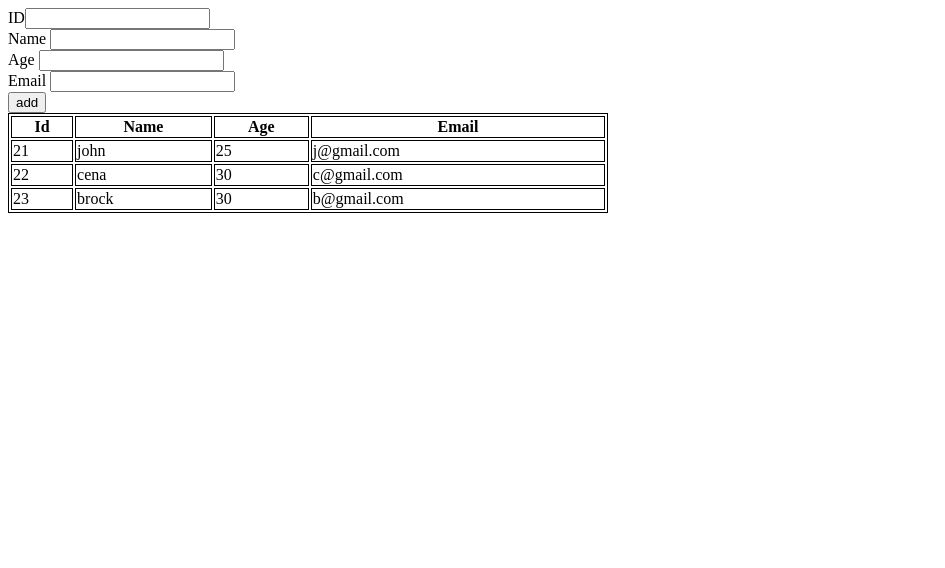
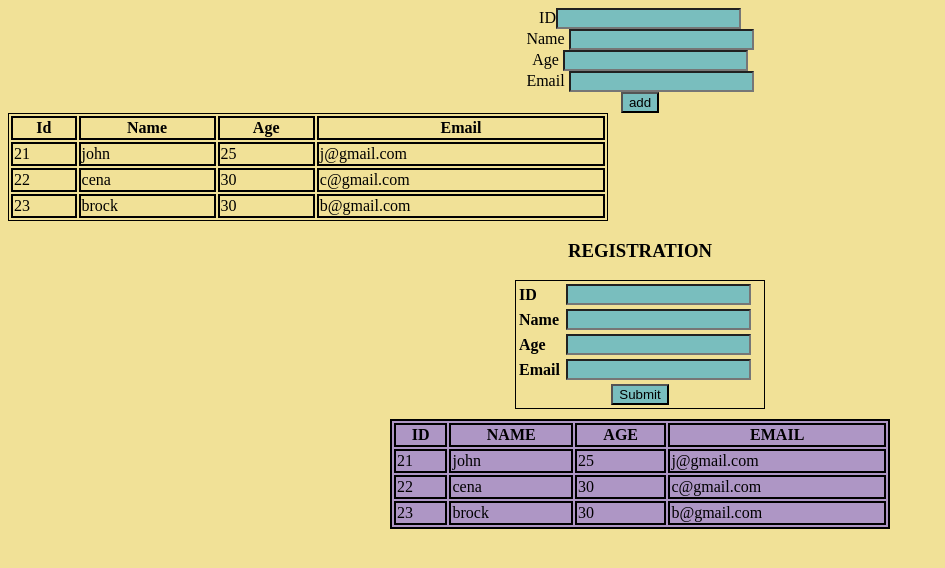
Before and after one commit to Roshanrobin80/django, a Django app: page /display in a window 1280 px wide. Shown: the top 568 px of the page, without its empty margins (0-945 px from the left). Run offline with Django 5.2, Linux system fonts and the light colour scheme.

Commit message:
Update display_user.html

```diff
--- a/project/templates/display_user.html
+++ b/project/templates/display_user.html
@@ -41,3 +41,96 @@
     </table>
 </body>
 </html>
+
+
+
+<!DOCTYPE html>
+<html lang="en">
+<head>
+    <meta charset="UTF-8">
+    <meta name="viewport" content="width=device-width, initial-scale=1.0">
+    <title>Document</title>
+    <style>
+        .tbl{
+            width: 500px;
+            margin-left: auto;
+            margin-right: auto;
+            margin-top: 10px;
+            background-color: rgb(174, 150, 197);
+        }
+        .tbl,td,th{
+            border: 2px solid black;
+        }
+        h3{
+            text-align: center;
+        }
+        form{
+            text-align: center;
+        }
+        .reg{
+
+            margin-left: auto;
+            margin-right: auto;
+            width: 250px;
+            text-align: left;
+
+        }
+        .t1,.t2{
+            border: 0;
+        }
+        input{
+            background-color: rgb(121, 190, 190);
+        }
+
+    </style>
+</head>
+<body style="background-color: rgb(241, 225, 151);">
+      <h3 >REGISTRATION</h3>
+    <form action="user_reg" method="post">
+        {% csrf_token%}
+         <table class="reg">
+            <tr >
+                <th class="t1">ID</th>
+                <td class="t2"><input type="text" name="id"></td>
+            </tr>
+            <tr>
+                <th class="t1">Name</th>
+                <td class="t2"><input type="text" name="name"></td>
+            </tr>
+            <tr>
+                <th class="t1">Age</th>
+                <td class="t2"><input type="number" name="age"></td>
+            </tr>
+            <tr>
+                <th class="t1">Email</th>
+                <td class="t2"><input type="email" name="email"></td>
+            </tr>
+            <tr>
+                <td class="t2" colspan="2" style="text-align: center;"> <input type="submit" value="Submit" class="btn btn-primary"></td>
+            </tr>
+         </table>
+
+    </form>
+
+  <table class="tbl">
+    <tr>
+        <th>ID</th>
+        <th>NAME</th>
+        <th>AGE</th>
+        <th>EMAIL</th>
+
+    </tr>
+    {% for i in users %}
+    <tr>
+        <td>{{i.id}}</td>
+        <td>{{i.name}}</td>
+        <td>{{i.age}}</td>
+        <td>{{i.email}}</td>
+    </tr>
+    {% endfor %}
+
+  </table>
+
+
+</body>
+</html>
```
